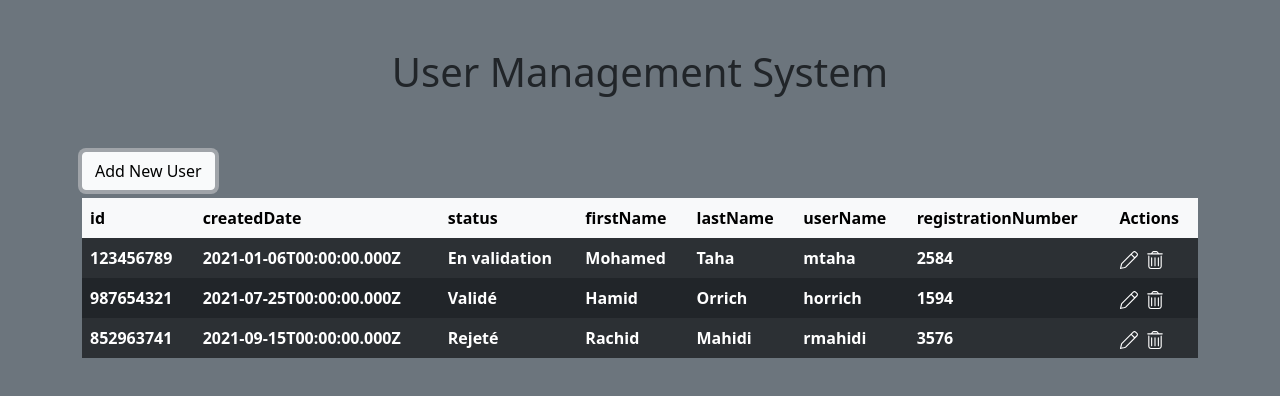
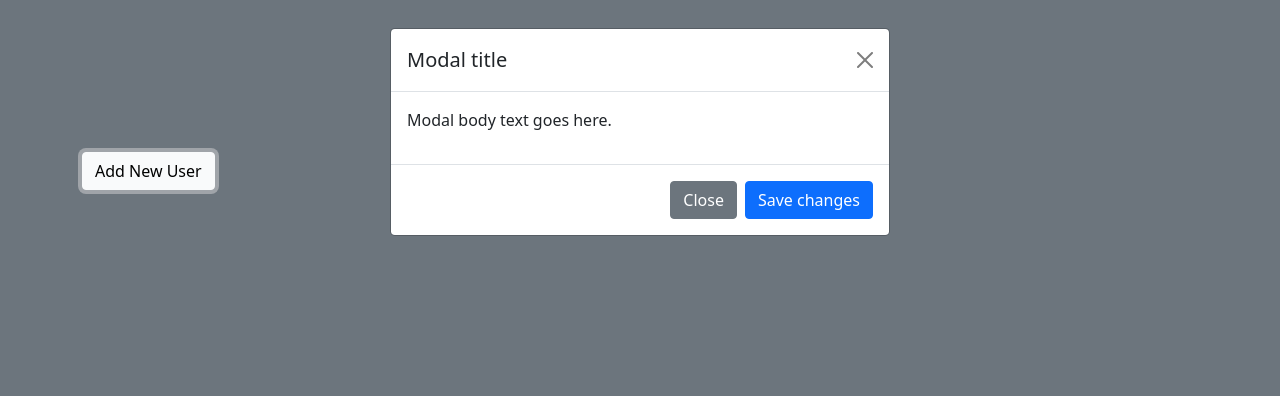
Before and after one commit to MotivatedDesigner/user-management-system-reactjs, a React (Vite) app: page / in a window 1280 px wide. Both pictures are taken after a click on the button "Add New User". Shown: the top 396 px of the page. Built offline with nearby package versions, Linux system fonts and the light colour scheme.

Commit message:
creating modal animation

```diff
--- a/src/App.jsx
+++ b/src/App.jsx
@@ -1,4 +1,5 @@
 import { useState } from "react"
+import { Modal } from "./components/Modal";
 import { MyTable } from "./components/MyTable";
 import { UserForm } from "./components/UserForm"
 
@@ -13,6 +14,7 @@
 function App() {
 
   const [users, setUsers] = useState(USERS_DUMMY)
+  const [showModal, setShowModal] = useState(false)
 
   const closeModalHandler = () => console.log('omm');
 
@@ -23,6 +25,7 @@
 
   const addUserHandler = () => {
     console.log('add user');
+    setShowModal(true)
   }
 
   const actionHandler = (action, id) => {
@@ -34,7 +37,8 @@
       <div className="container">
         <h1 className="text-center py-5">User Management System</h1>
         <button className='btn btn-light mb-2' onClick={addUserHandler}>Add New User</button>
-        <MyTable data={users} onAction={actionHandler}/>
+        {/* <MyTable data={users} onAction={actionHandler}/> */}
+        <Modal show={showModal}/>
         {/* <UserForm action="edit" onSubmit={UserFormHandler} onCancel={closeModalHandler} initialData={users[0]}/> */}
       </div>
     </div>
--- /dev/null
+++ b/src/components/Modal.jsx
@@ -0,0 +1,23 @@
+import './modal.css'
+
+export const Modal = ({show}) => {
+  return (
+    <div className={`my-modal ${show ? "show" : ""}`} tabIndex="-1">
+      <div className="modal-dialog">
+        <div className="modal-content">
+          <div className="modal-header">
+            <h5 className="modal-title">Modal title</h5>
+            <button type="button" className="btn-close" data-bs-dismiss="modal" aria-label="Close"></button>
+          </div>
+          <div className="modal-body">
+            <p>Modal body text goes here.</p>
+          </div>
+          <div className="modal-footer">
+            <button type="button" className="btn btn-secondary" data-bs-dismiss="modal">Close</button>
+            <button type="button" className="btn btn-primary">Save changes</button>
+          </div>
+        </div>
+      </div>
+    </div>
+  )
+}
--- /dev/null
+++ b/src/components/modal.css
@@ -0,0 +1,24 @@
+.my-modal{
+  position: fixed;
+  top: 0;
+  left: 0;
+  z-index: 1055;
+  width: 100%;
+  height: 100%;
+  overflow-x: hidden;
+  overflow-y: auto;
+  outline: 0;
+  visibility: hidden;
+  opacity: 0;
+  transform: translateY(-300px);
+  transition: visibility 0s ,all .4s cubic-bezier(0.165, 0.84, 0.44, 1);
+}
+.my-modal.myFade:not(.show){
+
+}
+
+.my-modal.show{
+  visibility: visible;
+  opacity: 1;
+  transform: translateY(0);
+}
```
